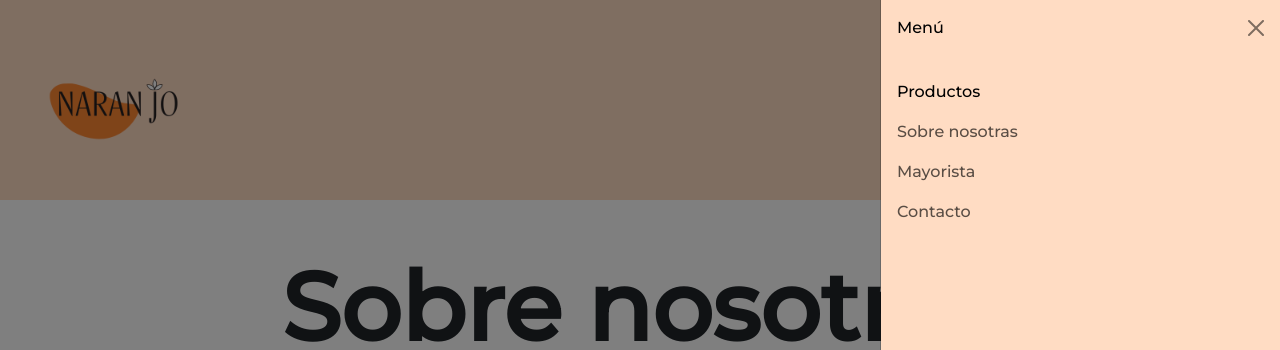
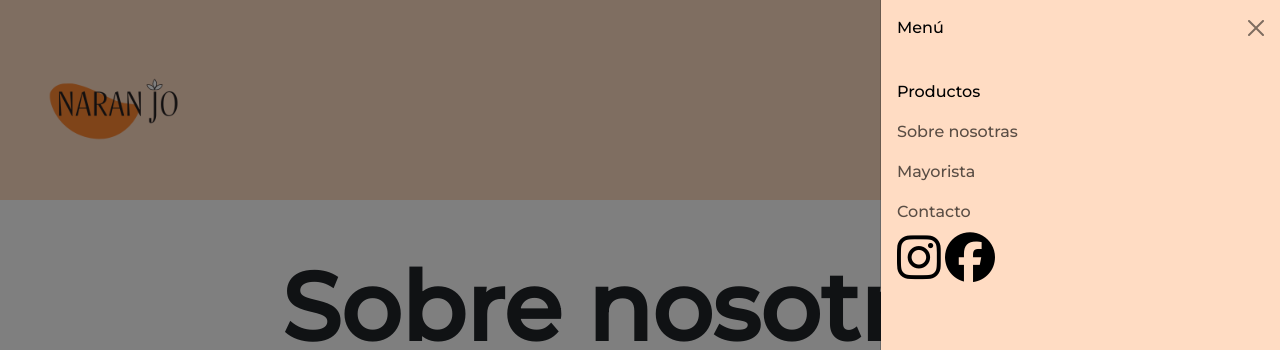
Before and after one commit to SofiSofai/Narnajo-Web, a plain HTML site: page pages/nosotros.html in a window 1280 px wide. Both pictures are taken after a click on the button 1240 px from the left and 113 px from the top of the page. Shown: the top 350 px of the page. Drawn offline with nearby package versions, Linux system fonts and the light colour scheme.

Commit message:
redes en manu offcanvas

```diff
--- a/css/style.css
+++ b/css/style.css
@@ -55,6 +55,10 @@ header{
 }
 .offcanvas{
     background-color: #ffdcc3;
+}
+.redes-menu{
+    display: inline;
+    text-align: end !important;
 }
 /*Intro*/
 .font-naranjo{
--- a/pages/nosotros.html
+++ b/pages/nosotros.html
@@ -12,7 +12,7 @@
     <link href="https://unpkg.com/aos@2.3.1/dist/aos.css" rel="stylesheet">
     <link rel="stylesheet" href="../css/style.css">
     <title>Naranjo Orgánico</title>
-    <link rel="shorcut icon" href="./img/naranjofeed.png">
+    <link rel="shorcut icon" href="../img/naranjofeed.png">
 </head>
 <body>
     <header>
@@ -43,6 +43,10 @@
                         <a class="nav-link texto call" href="../pages/contacto.html">Contacto</a>
                     </li>
                   </ul>
+                  <div class="redes-menu">
+                    <a href="https://www.instagram.com/naranjo.organico/" target="_blank"><i class="fa-brands fa-instagram menuig"></i></a>
+                    <a href="https://www.facebook.com/profile.php?id=100076773686072" target="_blank"><i class="fa-brands fa-facebook menuf"></i></a>
+                  </div>
                 </div>
               </div>
             </div>
@@ -87,6 +91,7 @@
           <li><a href="https://wa.me/5493483437612" target="_blank"><i class="fa-brands fa-whatsapp wpno"></i></a></li>
         </ul>
       </nav>
+      <h2 class="texto">GRACIAS POR ELEGIRNOS</h2>
       <p class="texto">Volver al <a href="../index.html">Inicio</a></p>
     </footer>
     <p><a href="https://wa.me/5493483437612" target="_blank"><i class="fa-brands fa-whatsapp wp"></i></a></p>
```
Also changed, not shown: index.html (+4 -0 lines), pages/contacto.html (+4 -0 lines), pages/galeria.html (+4 -0 lines), pages/mayorista.html (+4 -0 lines).
